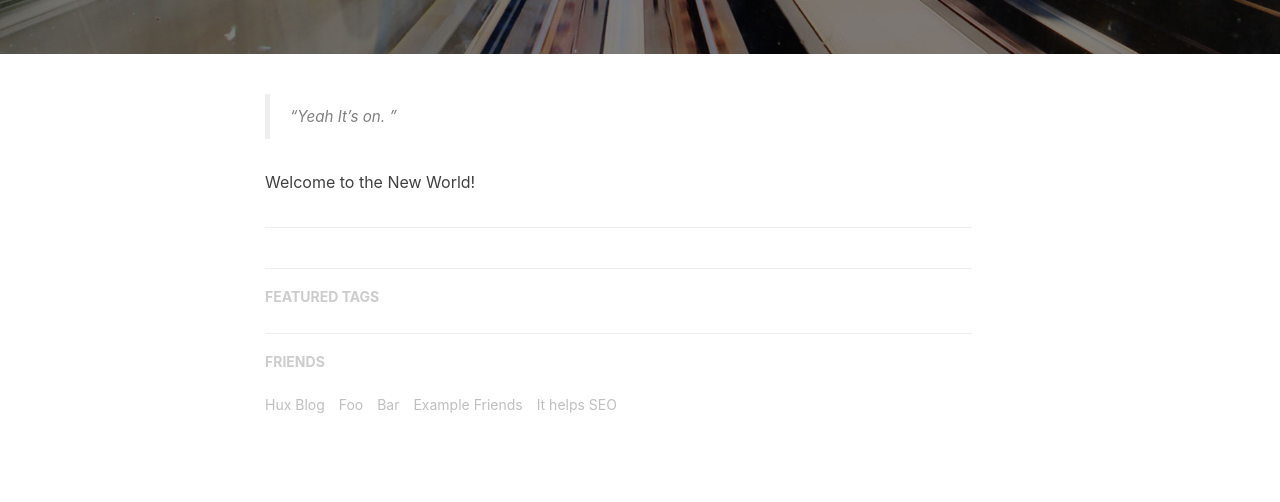
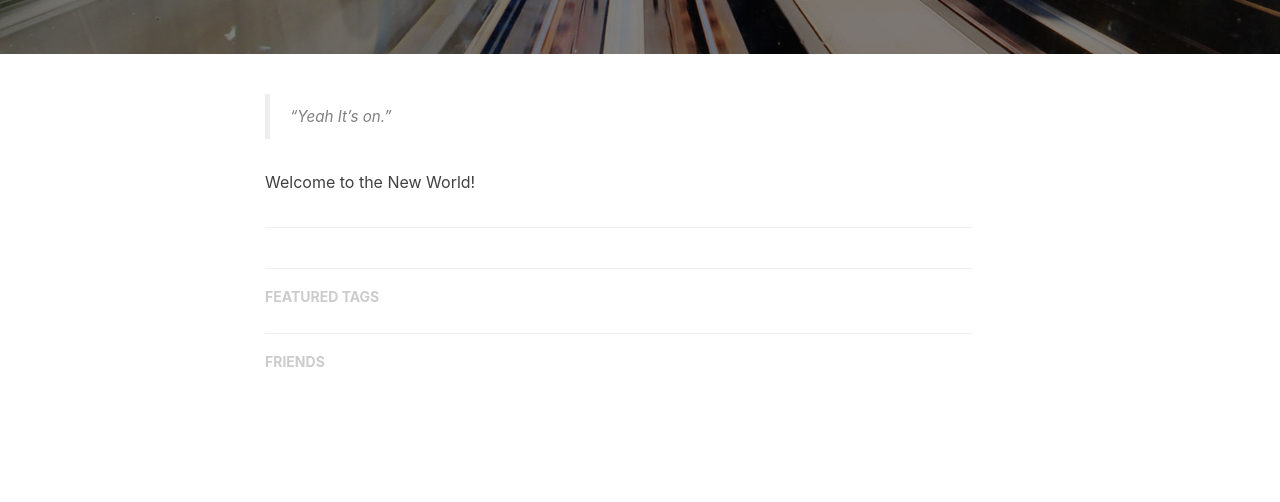
Before and after one commit to King-Cao/king-cao.github.io, a Jekyll site: the page built from _posts/2020-03-12-hello-new-world.md, in a window 1280 px wide. Shown: the part 469-971 px from the top of the page. Built offline with Jekyll 4.4.1, drawn with Linux system fonts in a browser that asks for light colours; nearby versions of some CDN libraries; comment, search, counter and statistics services are not loaded.

```diff
--- a/_config.yml
+++ b/_config.yml
@@ -27,7 +27,7 @@ facebook_username:
 highlighter: rouge
 permalink: pretty
 anchorjs: true                          # if you want to customize anchor. check out line:181 of `post.html`
-
+future: true
 
 
 # Markdown settings
@@ -91,19 +91,7 @@ page-mathjax: false
 # Friends
 friends: [
     {
-        title: "Hux Blog",
-        href: "http://huangxuan.me"
-    },{
-        title: "Foo",
-        href: "#"
-    },{
-        title: "Bar",
-        href: "#"
-    },{
-        title: "Example Friends",
-        href: "#"
-    },{
-        title: "It helps SEO",
+        title: "",
         href: "#"
     }
 ]
--- a/_posts/2020-03-12-hello-new-world.md
+++ b/_posts/2020-03-12-hello-new-world.md
@@ -6,9 +6,10 @@ date:       2020-03-12 12:00:00
 author:     "King"
 header-img: "img/post-bg-2015.jpg"
 tags:
-    - 生活
+   - 生活
 ---
 
-> “Yeah It's on. ”
+> "Yeah It's on."
+
 
 Welcome to the New World!
```
Also changed, not shown: Gemfile (+7 -7 lines), Gemfile.lock, README.md.
